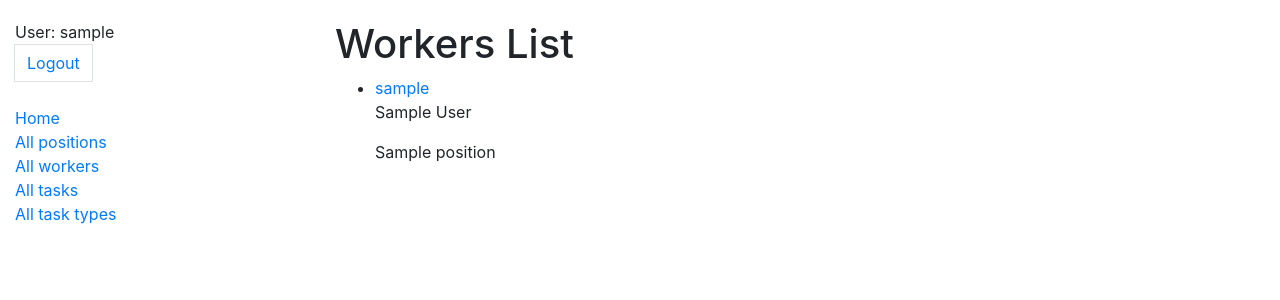
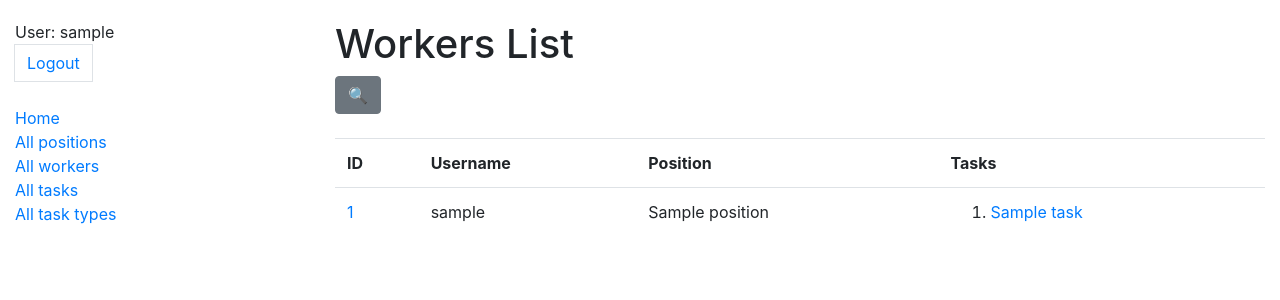
Before and after one commit to neagarr/task_manager, a Django app: page /manager/workers/ in a window 1280 px wide. Shown: the top 300 px of the page. Run offline with Django 5.2, Linux system fonts and the light colour scheme; a user stored in the database is signed in; tables that the repository leaves empty hold one stand-in row (values such as "Sample post"); some libraries are stand-ins or nearby versions.

Commit message:
add search & redesign page from unordered list to table presentation in worker_list.html

```diff
--- a/templates/manager/worker_list.html
+++ b/templates/manager/worker_list.html
@@ -1,20 +1,46 @@
 {% extends "base.html" %}
+{% load crispy_forms_filters %}
 
 {% block content %}
   <h1>
     Workers List
   </h1>
+  <form method="get" action="" class="form-inline">
+    {{ search_form|crispy }}
+    <input type="submit" value="🔍" class="btn btn-secondary">
+  </form>
+  <br>
   {% if worker_list %}
-    <ul>
+    <table class="table">
+      <tr>
+        <th>ID</th>
+        <th>Username</th>
+        <th>Position</th>
+        <th>Tasks</th>
+      </tr>
       {% for worker in worker_list %}
-        <li>
-          <a href="{% url 'manager:worker_detail' worker.id %}">{{ worker.username }}</a>
-          <p>{{ worker.first_name }} {{ worker.last_name }}</p>
-          <p>{{ worker.position }}</p>
-
-        </li>
+        <tr>
+          <td>
+            <a href="{% url 'manager:worker_detail' worker.id %}">{{ worker.id }}</a>
+          </td>
+          <td>{{ worker.username }}</td>
+          <td>{{worker.position}}</td>
+          <td>
+            {% if worker.tasks.all %}
+              <ol>
+                {% for task in worker.tasks.all %}
+                  <li>
+                    <a href="{% url 'manager:task_detail' task.id %}">{{ task.name }}</a>
+                  </li>
+                {% empty %}
+                  <p>No tasks for this worker!</p>
+                {% endfor %}
+              </ol>
+            {% endif %}
+          </td>
+        </tr>
       {% endfor %}
-    </ul>
+    </table>
   {% else %}
       <p>There are no workers in Manager</p>
   {% endif %}
```
